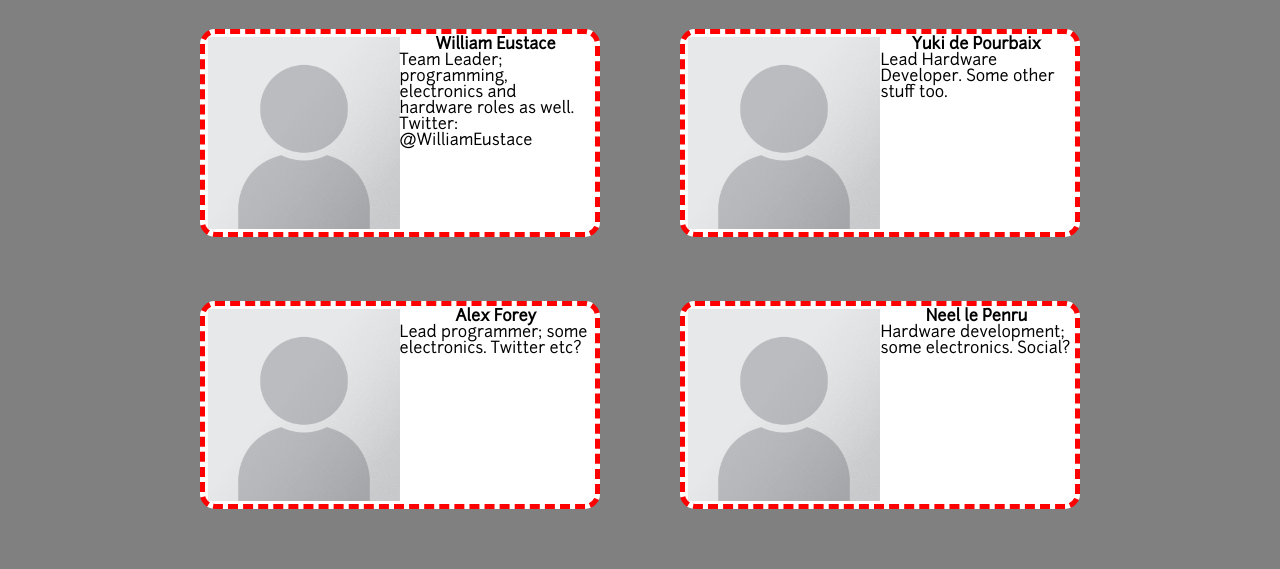
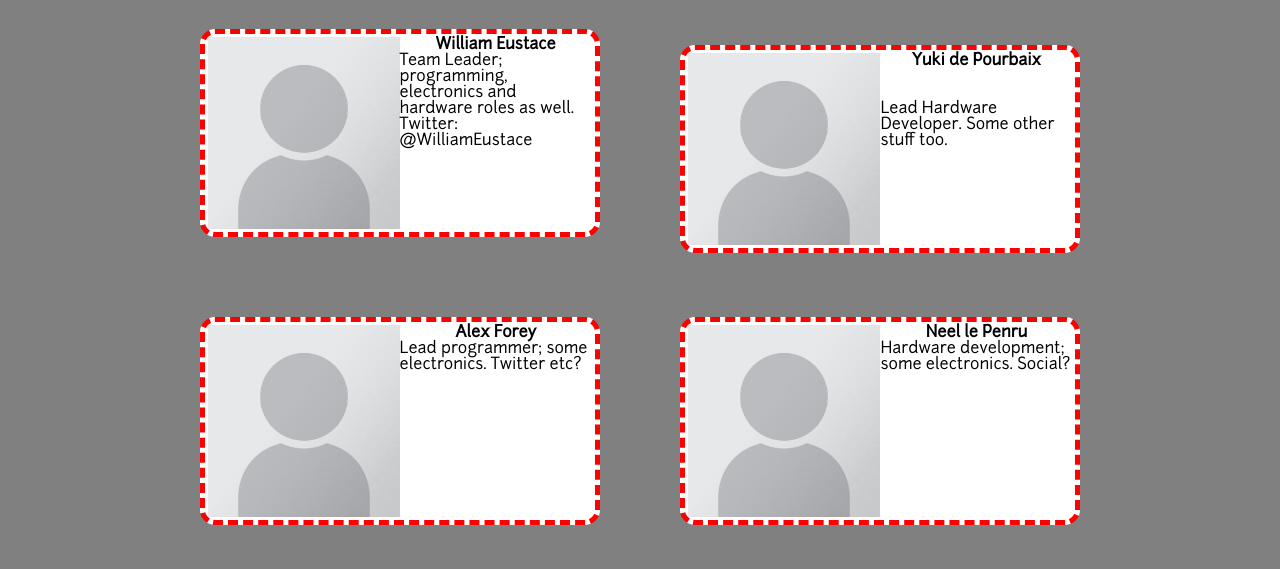
Before and after one commit to team-impulse/site, a plain HTML site: page index.html in a window 1280 px wide. Shown: the part 731-1300 px from the top of the page. Drawn offline with Linux system fonts and the light colour scheme.

Commit message:
Still working on box alignment.

```diff
--- a/index.html
+++ b/index.html
@@ -45,10 +45,10 @@ These should just be links to the headings in the following format (dead links):
 <div class = "clear_both"></div>
 <ul id = "meet_team_list">
 <li><img src="img/placeholder.png"/><h4>William Eustace</h4>Team Leader; programming, electronics and hardware roles as well. Twitter: @WilliamEustace </li>
-<li><img src="img/placeholder.png"/><h4>Yuki de Pourbaix</h4>Lead Hardware Developer. Some other stuff too.<br/><br/><br/><br/></li>
+<li><img src="img/placeholder.png"/><h4>Yuki de Pourbaix</h4><br/><br/>Lead Hardware Developer. Some other stuff too.</li>
 <li><img src="img/placeholder.png"/><h4>Alex Forey</h4>Lead programmer; some electronics. Twitter etc?</li>
 <li><img src="img/placeholder.png"/><h4>Neel le Penru</h4>Hardware development; some electronics. Social?</li>
-<li><img src="img/placeholder.png"/><h4>Euan Baines</h4>Lead Electronics developer: also programming. </li>
+<li><img src="img/placeholder.png"/><h4>Euan Baines</h4><br/>Lead Electronics developer: also programming. </li>
 <li><img src="img/placeholder.png"/><h4>Hugo Cheema-Grubb</h4>Outreach programme director: possibly some other things? Social?</li>
 </ul>
 <div class = "clear_both"></div>
```
